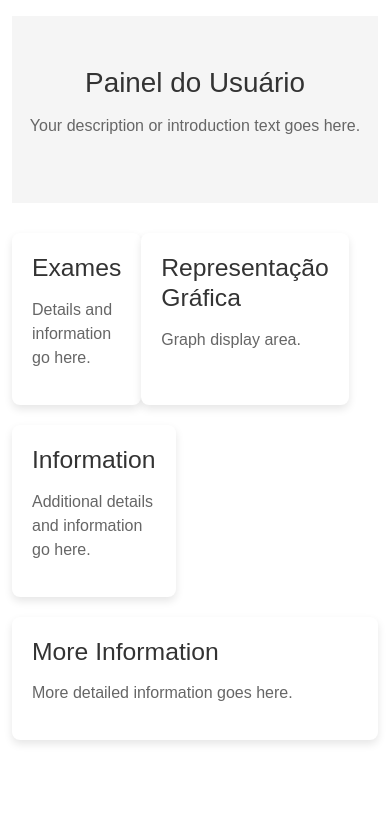
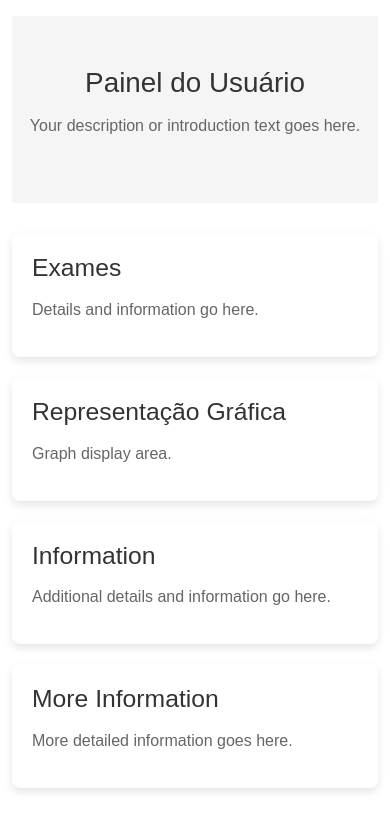
Before and after one commit to jkasprowicz/blood_test_tracker, a Django app: page /enter_page/ in a window 390 px wide. Shown: the part 56-880 px from the top of the page. Before the commit the page ends 800 px from the top, so only its background shows below. Run offline with Django 5.2, Linux system fonts and the light colour scheme; a user stored in the database is signed in; some libraries are stand-ins or nearby versions.

Commit message:
graph working display, but need adjust

```diff
--- a/blood_test_tracker/static/css/enter_page.css
+++ b/blood_test_tracker/static/css/enter_page.css
@@ -33,23 +33,20 @@ body {
     box-shadow: 0 8px 16px rgba(0, 0, 0, 0.2);
 }
 
-@media (max-width: 768px) {
-    .info-container, .graph-container, .main-info-container {
-        margin-bottom: 20px;
-        width: 100%; /* Full width on small screens */
+.graph-container canvas {
+    width: 100% !important; /* Ensure the canvas takes full width of the container */
+    height: 400px !important; /* Set the height of the canvas */
 }
 
-    .graph-container {
-        flex: 0 0 100%; /* Make sure it uses full width */
+@media (min-width: 769px) {
+    .info-container, .graph-container, .main-info-container {
+        display: flex;
+        flex-wrap: wrap;
+        margin-bottom: 20px;
     }
 
-    .info-container {
-        flex: 0 0 100%; /* Make sure it uses full width */
-    }
-}
-
-.graph-container {
-    flex: 0 0 50%; /* Adjust the width of the graph container */
+    .info-container, .graph-container, .main-info-container {
+        flex: 1 0 100%; /* Default to full width on larger screens */
     }
 
     .info-container {
@@ -59,8 +56,20 @@ body {
     .graph-container {
         flex: 0 0 50%; /* Adjust the width of the graph container */
     }
+}
+
+@media (max-width: 768px) {
+    .info-container, .graph-container, .main-info-container {
+        margin-bottom: 20px;
+        width: 100%; /* Ensure full width on smaller screens */
+    }
+
+    .info-container, .graph-container, .main-info-container {
+        flex: 0 0 100%; /* Ensure they stack vertically */
+    }
 
     .graph-container canvas {
         width: 100% !important; /* Ensure the canvas takes full width of the container */
         height: 400px !important; /* Set the height of the canvas */
     }
+}
```
Also changed, not shown: blood_test_tracker/profiles/templates/group_home.html (+3 -4 lines), blood_test_tracker/db.sqlite3. Lines whose indentation alone changed are shown as unchanged.
